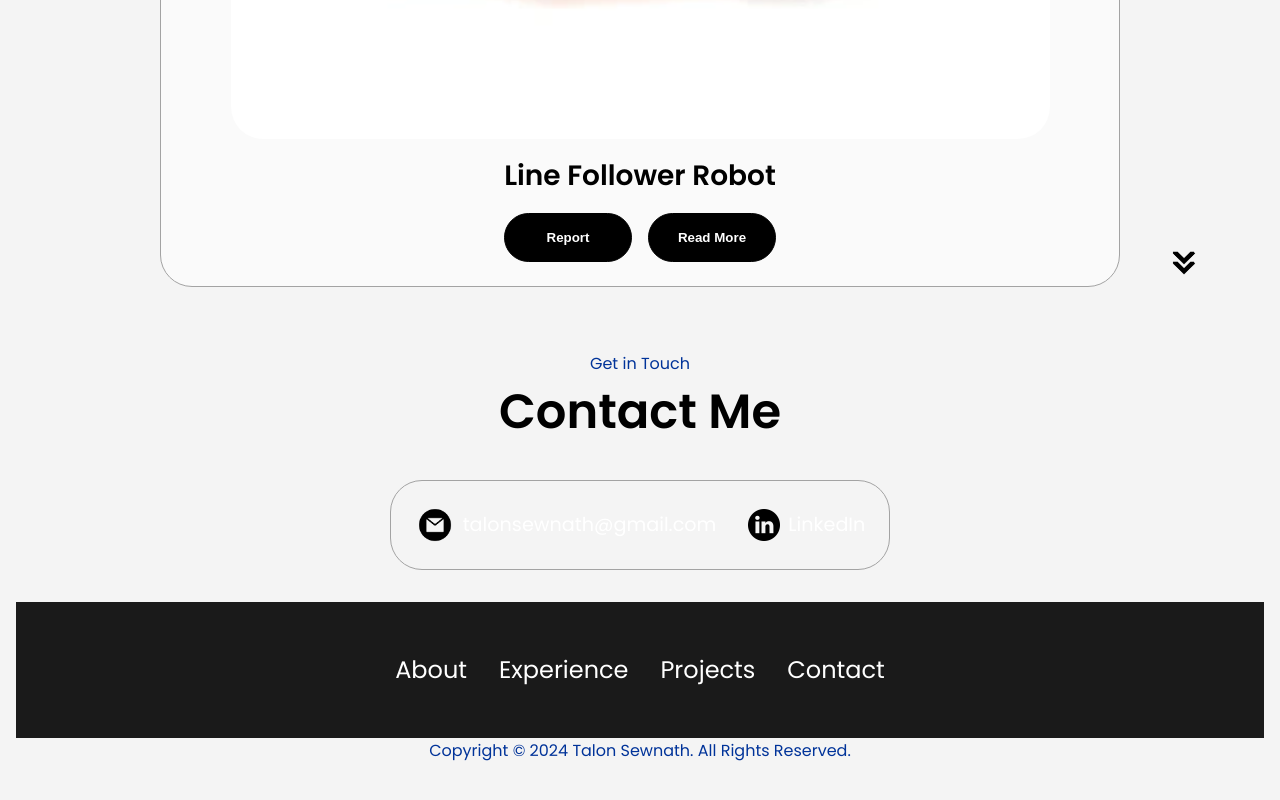
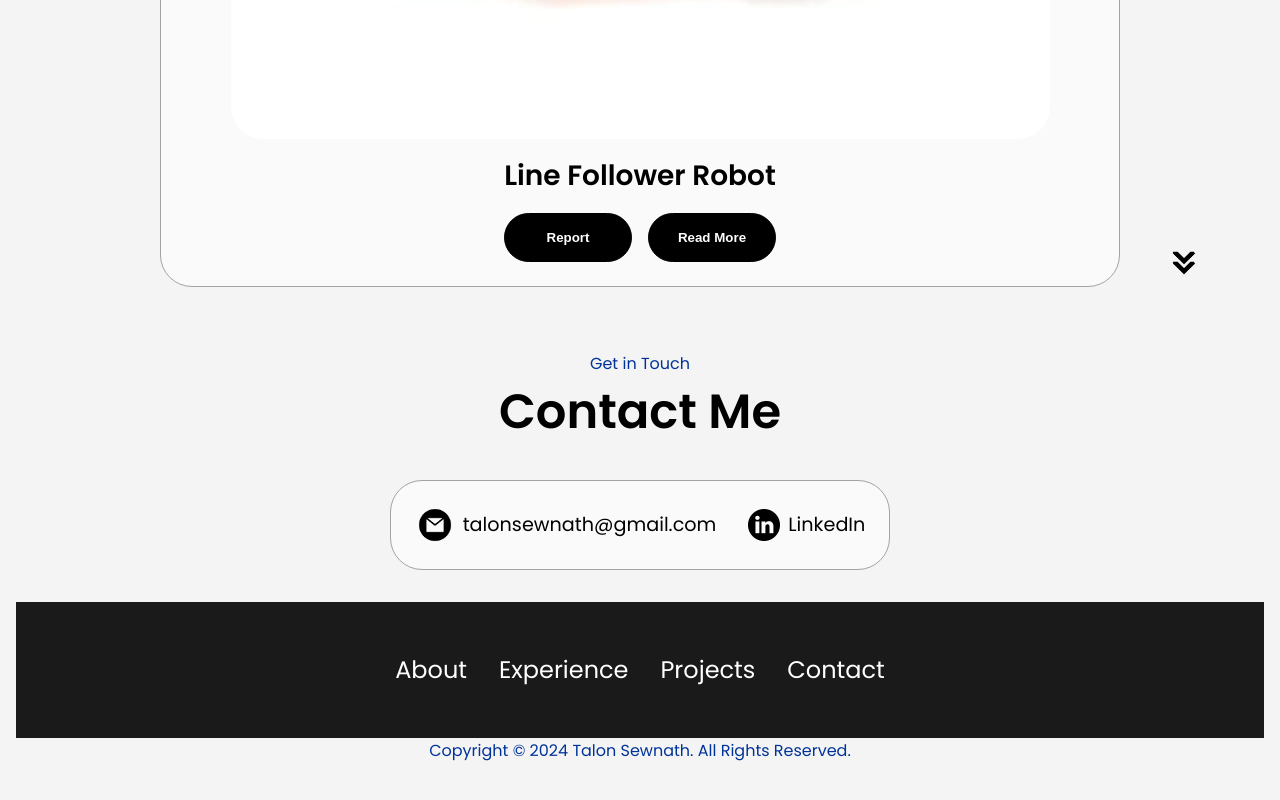
Before and after one commit to talon09/talon_sewnath_portfolio, a plain HTML site: page index.html in a window 1280 px wide. Shown: the part 5257-6057 px from the top of the page. Drawn offline with Linux system fonts and the light colour scheme.

Commit message:
Update style.css

```diff
--- a/style.css
+++ b/style.css
@@ -391,7 +391,6 @@ article .icon {
 }
 
 /* CONTACT */
-
 #contact {
   display: flex;
   justify-content: center;
@@ -405,7 +404,7 @@ article .icon {
   border-radius: 2rem;
   border: rgb(53, 53, 53) 0.1rem solid;
   border-color: rgb(163, 163, 163);
-  background: (250, 250, 250);
+  background: rgb(250, 250, 250); /* Corrected the background color syntax */
   margin: 2rem auto;
   padding: 0.5rem;
 }
@@ -420,15 +419,22 @@ article .icon {
 
 .contact-info-container p {
   font-size: larger;
+  color: black; /* Set font color to black */
+}
+
+.contact-info-container p a {
+  color: black; /* Set link color to black */
+  text-decoration: none; /* Optional: remove underline */
+}
+
+.contact-info-container p a: hover {
+  color: #ff9800; /* Optional: change color on hover */
 }
 
 .contact-icon {
   cursor: default;
 }
 
-.email-icon {
-  height: 2.5rem;
-}
 .email-icon {
   height: 2.5rem;
 }
```
